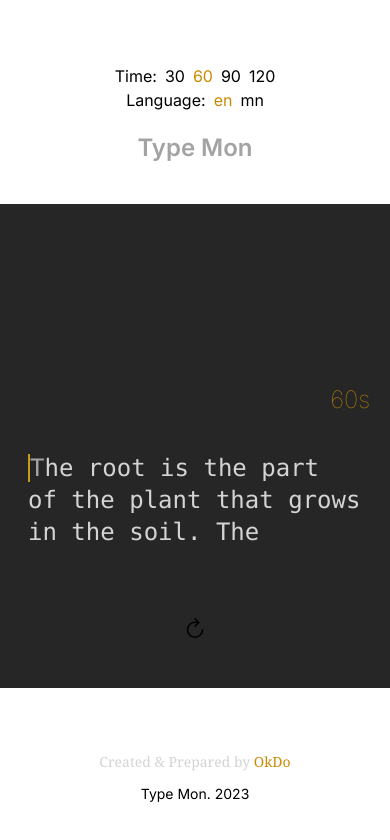
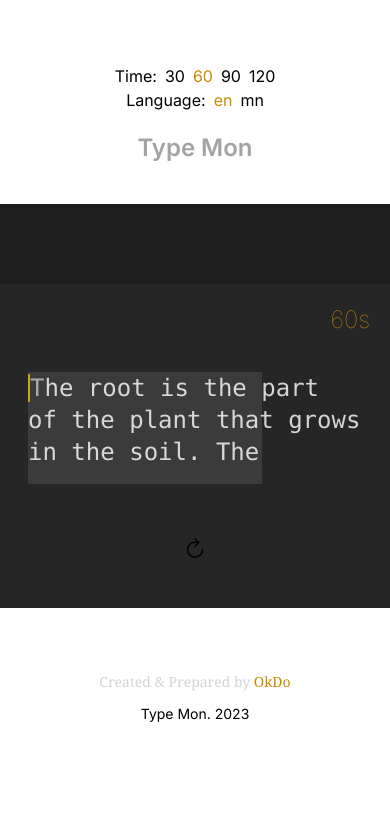
Before and after one commit to OthyTenk/type-mon, a Next.js app: page / in a window 390 px wide. Shown: the top 840 px of the page. Built offline with nearby package versions, Linux system fonts and the light colour scheme.

Commit message:
fix: fixes the position of text input in the mobile

```diff
--- a/app/components/Typing.tsx
+++ b/app/components/Typing.tsx
@@ -142,6 +142,7 @@ const Typing = () => {
   const onTyping = (e: ChangeEvent<HTMLInputElement>) => {
     if (inpFieldValue.length > typingText.length || timeLeft < 1) {
       setIsTyping(false)
+      inputRef.current?.blur()
       stopType()
       typingResultModal.onOpen()
       return
@@ -170,8 +171,7 @@ const Typing = () => {
         <div
           className={`md:max-w-5xl p-5 md:p-7 w-[calc(100% - 10px)] md:rounded-3xl ${
             isTyping ? "bg-[#1E1E1E]" : "bg-neutral-800"
-          }  md:shadow-lg`}>
-          <div className=" flex flex-1 mt-40 md:mt-0"></div>
+          }  md:shadow-md flex flex-col flex-1 mt-20 md:mt-0`}>
           <TimeTick timeLeft={timeLeft} />
           {/* <Preview typingText={typingText} onTryAgain={onTryAgain} /> */}
 
@@ -179,7 +179,7 @@ const Typing = () => {
             <input
               ref={inputRef}
               type="text"
-              className="md:-z-10 absolute caret-transparent opacity-10 mt-16 outline-none text-transparent h-28 border-transparent bg-transparent"
+              className="md:-z-10 absolute caret-transparent opacity-10 outline-none text-transparent h-28 border-transparent"
               autoFocus
               value={inpFieldValue}
               onChange={onTyping}
```
